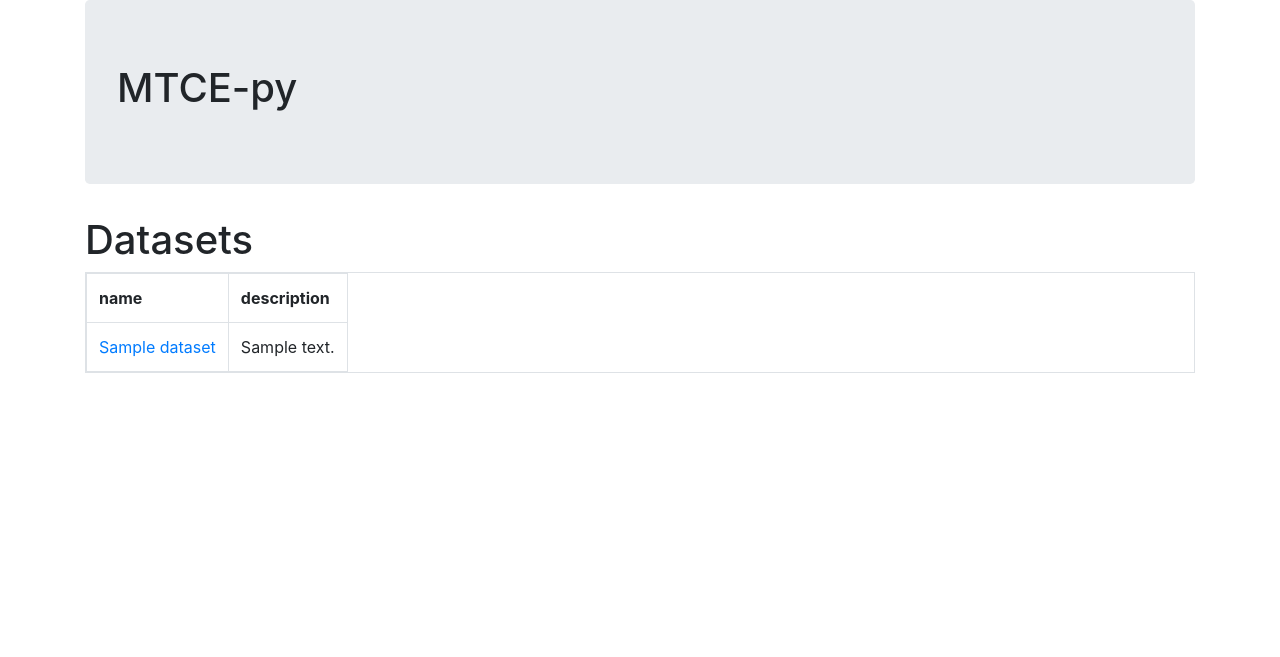
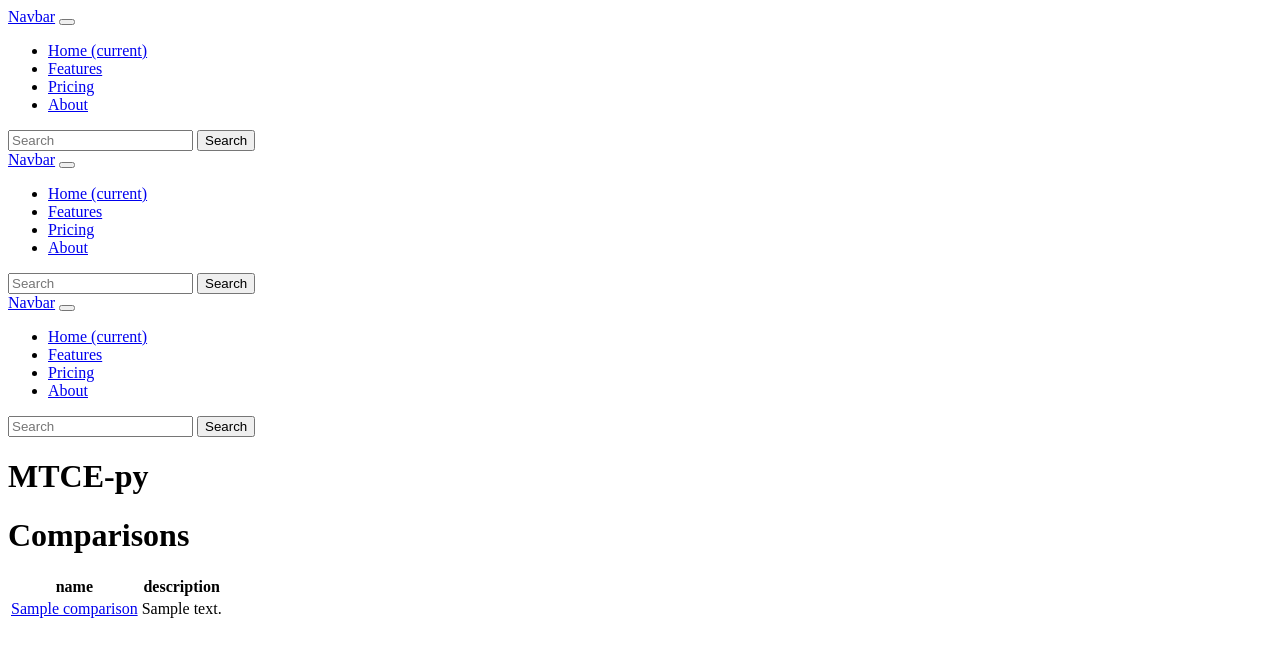
Before and after one commit to Gldkslfmsd/MTCE-py, a Django app: page /mtce/ in a window 1280 px wide. Shown: the top 657 px of the page. Run offline with Django 3.2, Linux system fonts and the light colour scheme; tables that the repository leaves empty hold one stand-in row (values such as "Sample post"); some libraries are stand-ins or nearby versions.

Commit message:
another part

```diff
--- a/mtce/models.py
+++ b/mtce/models.py
@@ -8,7 +8,7 @@
     def __str__(self):
         return self.name
 
-class Dataset(StrName, models.Model):
+class Comparison(StrName, models.Model):
 
     name = models.CharField(max_length=200)
 
@@ -27,7 +27,7 @@
 
 class MTSystem(StrName, models.Model):
     name = models.CharField(max_length=200)
-    dataset = models.ForeignKey(Dataset, on_delete=models.CASCADE)
+    comparison = models.ForeignKey(Comparison, on_delete=models.CASCADE)
 
     description = models.TextField(max_length=5000, default="", blank=True, help_text="Optional MTSystem description")
 
--- a/mtce/templates/mtce/base.html
+++ b/mtce/templates/mtce/base.html
@@ -1,16 +1,113 @@
 {# Load the tag library #}
-{% load bootstrap4 %}
 {% load static %}
 {% load jchart %}
 {% load i18n %}
-<!doctype html>
-<html>
-    <head>
+{% load bootstrap_themes %}
+{#% load bootstrap4 %#}
+<!DOCTYPE html>
+<html lang="en">
+  <head>
+    <meta charset="utf-8">
+    <title>MTCE-py</title>
+    <meta name="viewport" content="width=device-width, initial-scale=1">
+    <meta http-equiv="X-UA-Compatible" content="IE=edge" />
 	    {# Load CSS and JavaScript #}
-		{% bootstrap_css %}
-		{% bootstrap_javascript %}
+		{# % bootstrap_javascript % #}
+      {#% bootstrap_css %#}
+      {% bootstrap_styles theme='flatly' type='less' %}
+      {% bootstrap_script use_min=False %}
     </head>
     <body>
+
+<nav class="navbar navbar-expand-lg navbar-dark bg-primary">
+  <a class="navbar-brand" href="#">Navbar</a>
+  <button class="navbar-toggler" type="button" data-toggle="collapse" data-target="#navbarColor01" aria-controls="navbarColor01" aria-expanded="false" aria-label="Toggle navigation">
+    <span class="navbar-toggler-icon"></span>
+  </button>
+
+  <div class="collapse navbar-collapse" id="navbarColor01">
+    <ul class="navbar-nav mr-auto">
+      <li class="nav-item active">
+        <a class="nav-link" href="#">Home <span class="sr-only">(current)</span></a>
+      </li>
+      <li class="nav-item">
+        <a class="nav-link" href="#">Features</a>
+      </li>
+      <li class="nav-item">
+        <a class="nav-link" href="#">Pricing</a>
+      </li>
+      <li class="nav-item">
+        <a class="nav-link" href="#">About</a>
+      </li>
+    </ul>
+    <form class="form-inline my-2 my-lg-0">
+      <input class="form-control mr-sm-2" type="text" placeholder="Search">
+      <button class="btn btn-secondary my-2 my-sm-0" type="submit">Search</button>
+    </form>
+  </div>
+</nav>
+
+
+
+
+<nav class="navbar navbar-expand-lg navbar-dark bg-dark">
+  <a class="navbar-brand" href="#">Navbar</a>
+  <button class="navbar-toggler" type="button" data-toggle="collapse" data-target="#navbarColor02" aria-controls="navbarColor02" aria-expanded="false" aria-label="Toggle navigation">
+    <span class="navbar-toggler-icon"></span>
+  </button>
+
+  <div class="collapse navbar-collapse" id="navbarColor02">
+    <ul class="navbar-nav mr-auto">
+      <li class="nav-item active">
+        <a class="nav-link" href="#">Home <span class="sr-only">(current)</span></a>
+      </li>
+      <li class="nav-item">
+        <a class="nav-link" href="#">Features</a>
+      </li>
+      <li class="nav-item">
+        <a class="nav-link" href="#">Pricing</a>
+      </li>
+      <li class="nav-item">
+        <a class="nav-link" href="#">About</a>
+      </li>
+    </ul>
+    <form class="form-inline my-2 my-lg-0">
+      <input class="form-control mr-sm-2" type="text" placeholder="Search">
+      <button class="btn btn-secondary my-2 my-sm-0" type="submit">Search</button>
+    </form>
+  </div>
+</nav>
+
+
+<nav class="navbar navbar-expand-lg navbar-dark bg-dark">
+  <a class="navbar-brand" href="#">Navbar</a>
+  <button class="navbar-toggler" type="button" data-toggle="collapse" data-target="#navbarColor02" aria-controls="navbarColor02" aria-expanded="false" aria-label="Toggle navigation">
+    <span class="navbar-toggler-icon"></span>
+  </button>
+
+  <div class="collapse navbar-collapse" id="navbarColor02">
+    <ul class="navbar-nav mr-auto">
+      <li class="nav-item active">
+        <a class="nav-link" href="#">Home <span class="sr-only">(current)</span></a>
+      </li>
+      <li class="nav-item">
+        <a class="nav-link" href="#">Features</a>
+      </li>
+      <li class="nav-item">
+        <a class="nav-link" href="#">Pricing</a>
+      </li>
+      <li class="nav-item">
+        <a class="nav-link" href="#">About</a>
+      </li>
+    </ul>
+    <form class="form-inline my-2 my-lg-0">
+      <input class="form-control mr-sm-2" type="text" placeholder="Search">
+      <button class="btn btn-secondary my-2 my-sm-0" type="submit">Search</button>
+    </form>
+  </div>
+</nav>
+
+
     	<div class="container">
 		  <div class="jumbotron">
 		    <h1>MTCE-py</h1>
@@ -20,7 +117,7 @@
 		</div>
 		<div class="container">
 			{# Display django.contrib.messages as Bootstrap alerts #}
-			{% bootstrap_messages %}
+			{# % bootstrap_messages % #}
 			{% block content %}{% endblock %}
 		</div>
 		<script src="https://cdnjs.cloudflare.com/ajax/libs/Chart.js/2.4.0/Chart.bundle.min.js"></script>
--- a/mtce/templates/mtce/index.html
+++ b/mtce/templates/mtce/index.html
@@ -1,17 +1,17 @@
 {% extends "mtce/base.html" %}
 
 {% block content %}
-<h1>Datasets</h1>
+<h1>Comparisons</h1>
 <table class="table table-bordered table-hover table-responsive">
 	<th>name</th>
 	<th>description</th>
 	<!-- <th>documents</th>
 	<th>total sentences</th>
 	!-->
-    {% for dataset in datasets %}
+    {% for comp in comparisons %}
 	<tr>
-		<td><a href="{% url 'mtce:dataset' dataset.id %}">{{ dataset.name }}</a></td>
-		<td>{{ dataset.description }}</td>
+		<td><a href="{% url 'mtce:comparison_detail' comp.id %}">{{ comp.name }}</a></td>
+		<td>{{ comp.description }}</td>
 	<!--	<td>{{ task.documents }}</td>
 		<td>{{ task.total_sentences }}</td>
 		!-->
--- a/mtce/urls.py
+++ b/mtce/urls.py
@@ -5,5 +5,5 @@
 app_name = 'mtce'
 urlpatterns = [
     path('', views.index, name='index'),
-    path('dataset/<int:dataset_id>/', views.dataset_detail, name='dataset'),
+    path('comparison/<int:comparison_id>/', views.comparison_detail, name='comparison_detail'),
 ]
--- a/mtce/views.py
+++ b/mtce/views.py
@@ -1,9 +1,9 @@
-from django.shortcuts import render
+from django.shortcuts import render, get_object_or_404
 
 # Create your views here.
 
 from django.http import HttpResponse
-from .models import Dataset
+from .models import Comparison
 
 def index(request):
     return HttpResponse("Hello, world. You're at the index.")
@@ -13,7 +13,7 @@
     """
     The initial dashboard view with a list of tasks
     """
-    datasets = Dataset.objects.all() #order_by('name') \
+    comparisons = Comparison.objects.all() #order_by('name') \
        # .annotate(documents=Count('document')) \
        # .annotate(total_sentences=Count('document__sentence'))
     # tasks_table = TaskTable(tasks)
@@ -21,8 +21,16 @@
     return render(
         request,
         'mtce/index.html',
-        {'datasets': datasets},
+        {'comparisons': comparisons},
     )
 
-def dataset_detail(request, dataset_id):
-    return index(request)
+def comparison_detail(request, comparison_id):
+
+    comp = get_object_or_404(Comparison, pk=comparison_id)
+
+    print(comp)
+
+    return render(request,
+                  'mtce/comparison_detail.html',
+                  {'comparison': comp}
+                  )
--- a/mtcepy_site/settings.py
+++ b/mtcepy_site/settings.py
@@ -32,8 +32,11 @@
 
 INSTALLED_APPS = [
     'mtce.apps.MtceConfig',
+    #'demo.apps.DemoConfig',
     'bootstrap4',
+    'bootstrap_themes',
     'jchart',
+    'nested_admin',
     'django.contrib.admin',
     'django.contrib.auth',
     'django.contrib.contenttypes',
--- a/mtcepy_site/urls.py
+++ b/mtcepy_site/urls.py
@@ -18,5 +18,6 @@
 
 urlpatterns = [
     path('admin/', admin.site.urls),
-    path('mtce/', include('mtce.urls'))
+    path('mtce/', include('mtce.urls')),
+    path('nested_admin/', include('nested_admin.urls')),
 ]
```
Also changed, not shown: mtce/admin.py (+22 -3 lines), mtce/templates/mtce/comparison_detail.html (added, +13 -0 lines), mtce/migrations/0001_initial.py (deleted), mtce/migrations/0002_auto_20181024_1449.py (deleted), mtce/migrations/0003_dataset_description.py (deleted).
